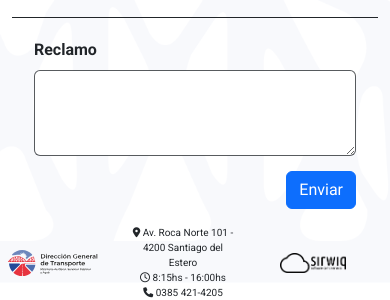
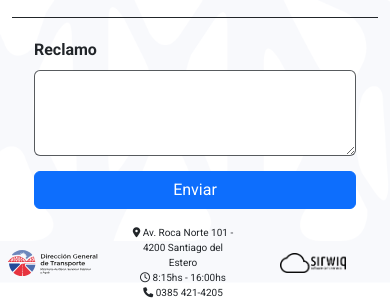
Before and after one commit to sebastgarcia/vistaValidaciones, a website: page index.html in a window 390 px wide. Shown: the part 555-855 px from the top of the page. Drawn offline with Linux system fonts and the light colour scheme.

Commit message:
Ajuste en boton Enviar

```diff
--- a/src/main.scss
+++ b/src/main.scss
@@ -256,4 +256,15 @@ footer {
             }
         }
     }
+
+    .rowBottom{
+        .reclamo{
+            button{
+                width: 100%;
+                display: block;
+            }
+        }
+
+    }
+
 }
```
Also changed, not shown: src/main.css, 1 other file.
